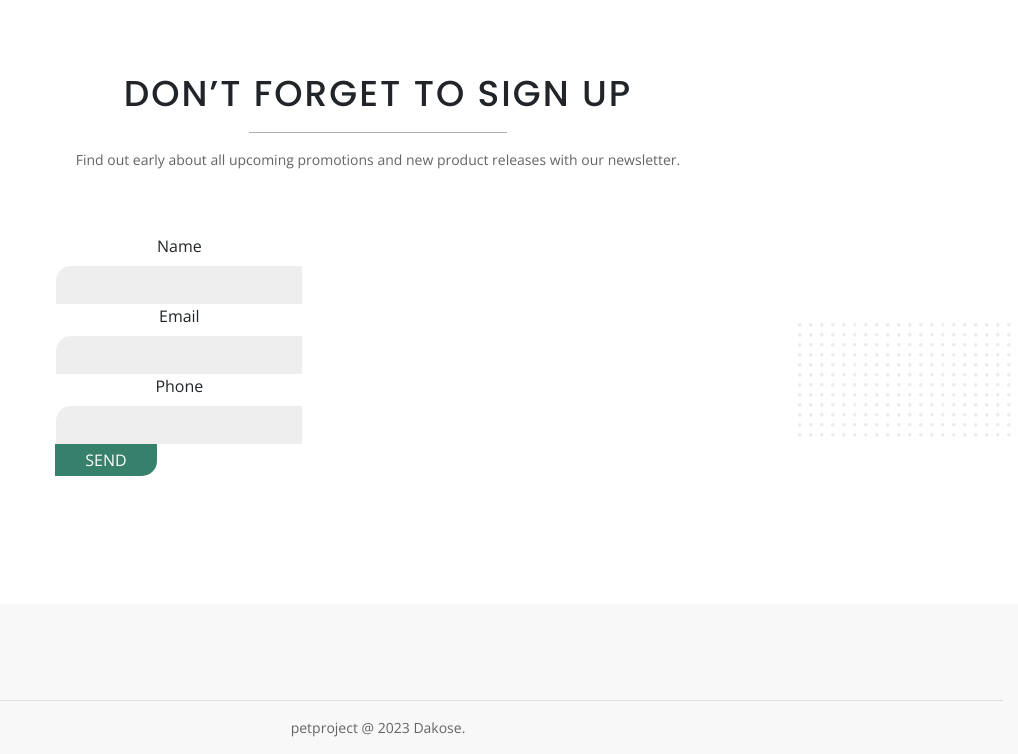
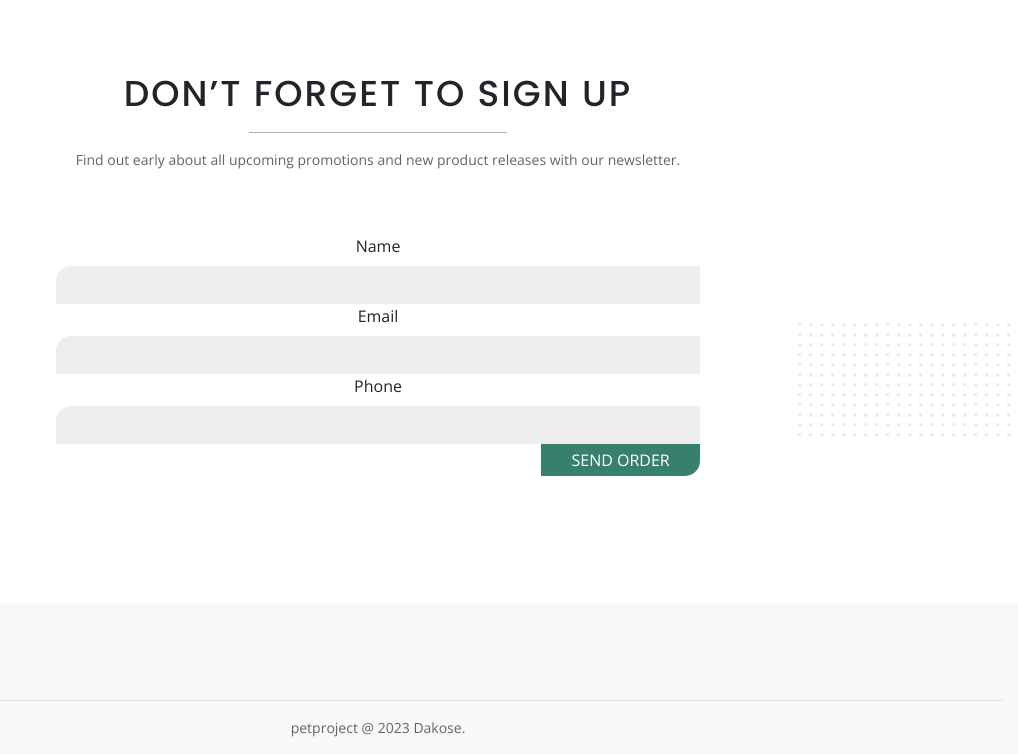
Before and after one commit to Dakose/djangowebsite_proj, a Django app: page /main/ in a window 1280 px wide. Shown: the part 4187-4941 px from the top of the page, without its empty margins (262-1280 px from the left). Run offline with Django 4.2, Linux system fonts and the light colour scheme.

Commit message:
POST, inputs

```diff
--- a/crm/views.py
+++ b/crm/views.py
@@ -15,7 +15,7 @@ def thanks_page(request):
         name = request.POST['name']
         email = request.POST['email']
         phone = request.POST['phone']
-        element = Order(order_name = email, order_phone = phone)
+        element = Order(order_name = name, order_email = email, order_phone = phone)
         element.save()
         return render(request, './thanks.html', {'name': name, 'email': email, 'phone': phone})
     else:
--- a/landingpagewebsite/urls.py
+++ b/landingpagewebsite/urls.py
@@ -29,7 +29,7 @@ router.register(r'groups', GroupViewSet)
 urlpatterns = [
     path('main/', views.first_page, name='home'),
     path('admin/', admin.site.urls),
-    path('thanks/', thanks_page, name='thanks'),
+    path('thanks/', views.thanks_page, name='thanks_page'),
     path('routers/', include(router.urls)),
     path('api-auth/', include('rest_framework.urls', namespace='rest_framework')),
 ] + static(settings.MEDIA_URL, document_root=settings.MEDIA_ROOT)
--- a/templates/base.html
+++ b/templates/base.html
@@ -46,52 +46,11 @@
 
 {% endblock %}
 
+{% block thanks %}
+
+{% endblock %}
+
 <footer class="container-fluid py-5 bg-grey">
-<!--        <div class="container">-->
-<!--            <div class="row">-->
-<!--                <div class="col-12 col-md">-->
-<!--                    <img class="logo mb-3" src="{% static 'img/logo.png' %}" alt="">-->
-<!--                    <p class="footer-text">-->
-<!--                        But i must explain to you all this mistaken idea of dencouncing pleasure.-->
-<!--                    </p>-->
-<!--                </div>-->
-<!--                <div class="col-6 col-md">-->
-<!--                    <h6 class="footer-title">Quick Links</h6>-->
-<!--                    <ul class="list-unstyled">-->
-<!--                        <li class="my-1"><a class="footer-link" href="">About Our Company</a></li>-->
-<!--                        <li class="my-1"><a class="footer-link" href="">Services we provide</a></li>-->
-<!--                        <li class="my-1"><a class="footer-link" href="">Career & Opportunity</a></li>-->
-<!--                        <li class="my-1"><a class="footer-link" href="">Privacy & policy</a></li>-->
-<!--                        <li class="my-1"><a class="footer-link" href="">Contact us</a></li>-->
-<!--                    </ul>-->
-<!--                </div>-->
-<!--                <div class="col-6 col-md">-->
-<!--                    <h6 class="footer-title">Company</h6>-->
-<!--                    <ul class="list-unstyled">-->
-<!--                        <li class="my-1"><a class="footer-link" href="">About Company</a></li>-->
-<!--                        <li class="my-1"><a class="footer-link" href="">Our Testimonials</a></li>-->
-<!--                        <li class="my-1"><a class="footer-link" href="">Latest News</a></li>-->
-<!--                        <li class="my-1"><a class="footer-link" href="">Our misson</a></li>-->
-<!--                        <li class="my-1"><a class="footer-link" href="">Get a free Quot</a></li>-->
-<!--                    </ul>-->
-<!--                </div>-->
-<!--                <div class="col-6 col-md">-->
-<!--                    <h6 class="footer-title">Contact us</h6>-->
-<!--                    <p class="footer-text">-->
-<!--                        Sagrada Familia, Herba Street Front USA brandoxide@gmail.com 002-568423591-->
-<!--                    </p>-->
-<!--                </div>-->
-<!--                <div class="col-6 col-md">-->
-<!--                    <h6 class="footer-title">Follow us</h6>-->
-<!--                    <ul class="list-unstyled footer-socials">-->
-<!--                        <li><a href=""><i class="fa fa-facebook"></i></a></li>-->
-<!--                        <li class="active"><a href=""><i class="fa fa-twitter"></i></a></li>-->
-<!--                        <li><a href=""><i class="fa fa-instagram"></i></a></li>-->
-<!--                        <li><a href=""><i class="fa fa-linkedin"></i></a></li>-->
-<!--                    </ul>-->
-<!--                </div>-->
-<!--            </div>-->
-<!--        </div>-->
         <div class="copyright footer-text text-center">
             <hr> petproject @ 2023 Dakose.
         </div>
--- a/templates/home.html
+++ b/templates/home.html
@@ -1,4 +1,5 @@
 {% extends 'base.html' %}
+{% csrf_token %}
 {% load static %}
 {% block index %}
 
@@ -345,26 +346,26 @@
                         <hr class="contact-hr">
                         <p class="section-text mb-6">Find out early about all upcoming promotions and new product
                             releases with our newsletter.</p>
-                        <form action="{% url 'thanks' %}" method="POST" style="width: 50%;">
-                            {% csrf_token %}
                             <div class="input-group subscribe">
+                                <form action="{% url 'thanks_page' %}" method="POST" style="width: 100%;">
+                                    {% csrf_token %}
                                 <div>
-                                    <label for="inputEmail3" class="name">Name</label>
+                                    <label for="inputEmail3" class="subscribe">Name</label><br>
                                     {{ form.name }}
                                     <div class=""></div>
                                 </div>
                                 <div>
-                                    <label for="inputPhone3" class="email">Email</label>
+                                    <label for="inputPhone3" class="subscribe">Email</label><br>
                                     {{ form.email }}
                                     <div class=""></div>
                                 </div>
                                 <div>
-                                    <label for="inputPhone3" class="phone">Phone</label>
+                                    <label for="inputPhone3" class="subscribe">Phone</label><br>
                                     {{ form.phone }}
                                     <div class=""></div>
                                 </div>
-                                <div style="float: rig;" class="input-group-append">
-                                    <button class="btn btn-outline-secondary" type="submit" >SEND</button>
+                                <div style="float: right;" class="input-group-append">
+                                    <button class="btn btn-outline-secondary" type="submit" >SEND ORDER</button>
                                 </div>
                             </form>
                             </div>
```
Also changed, not shown: templates/thanks.html (+13 -4 lines).
